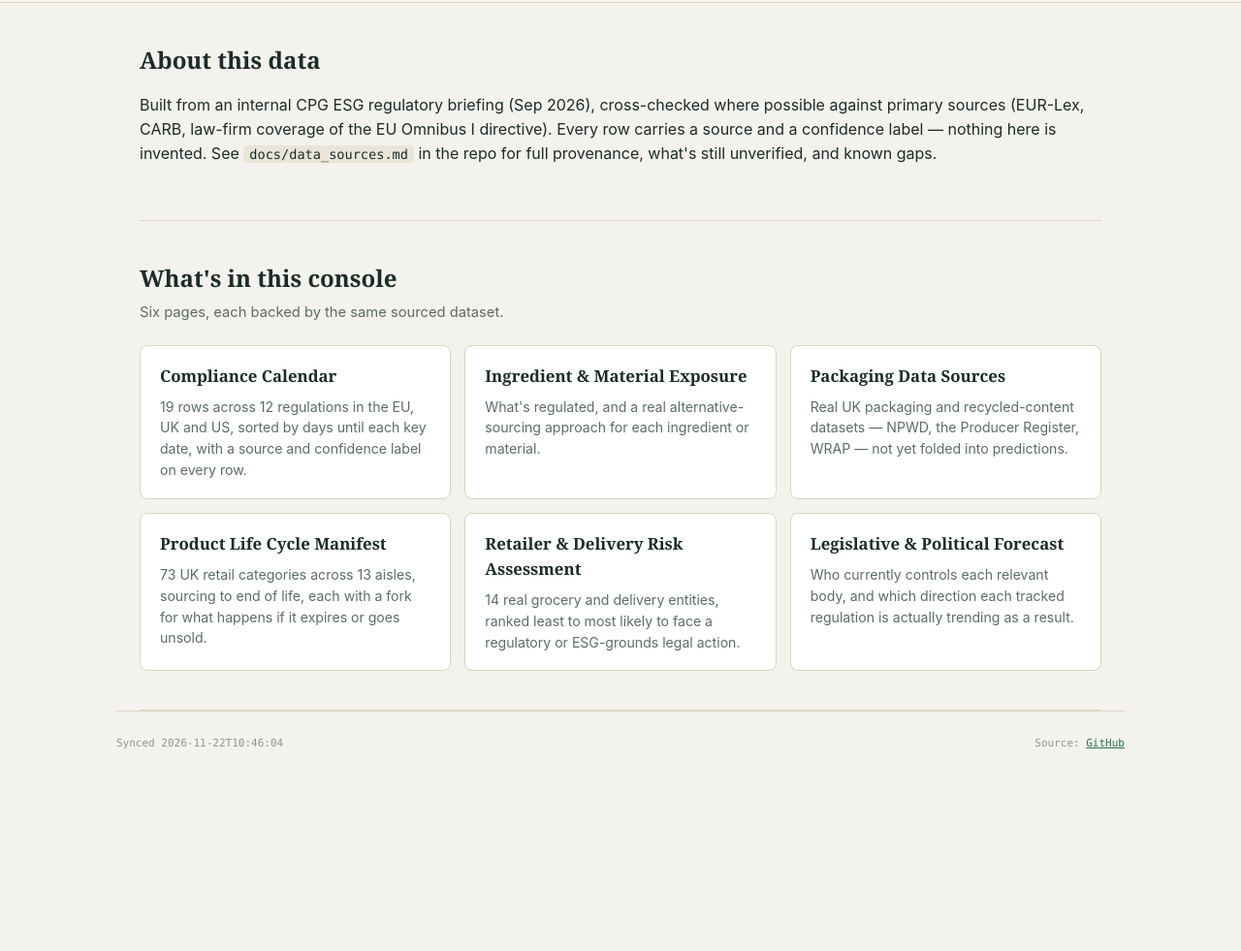
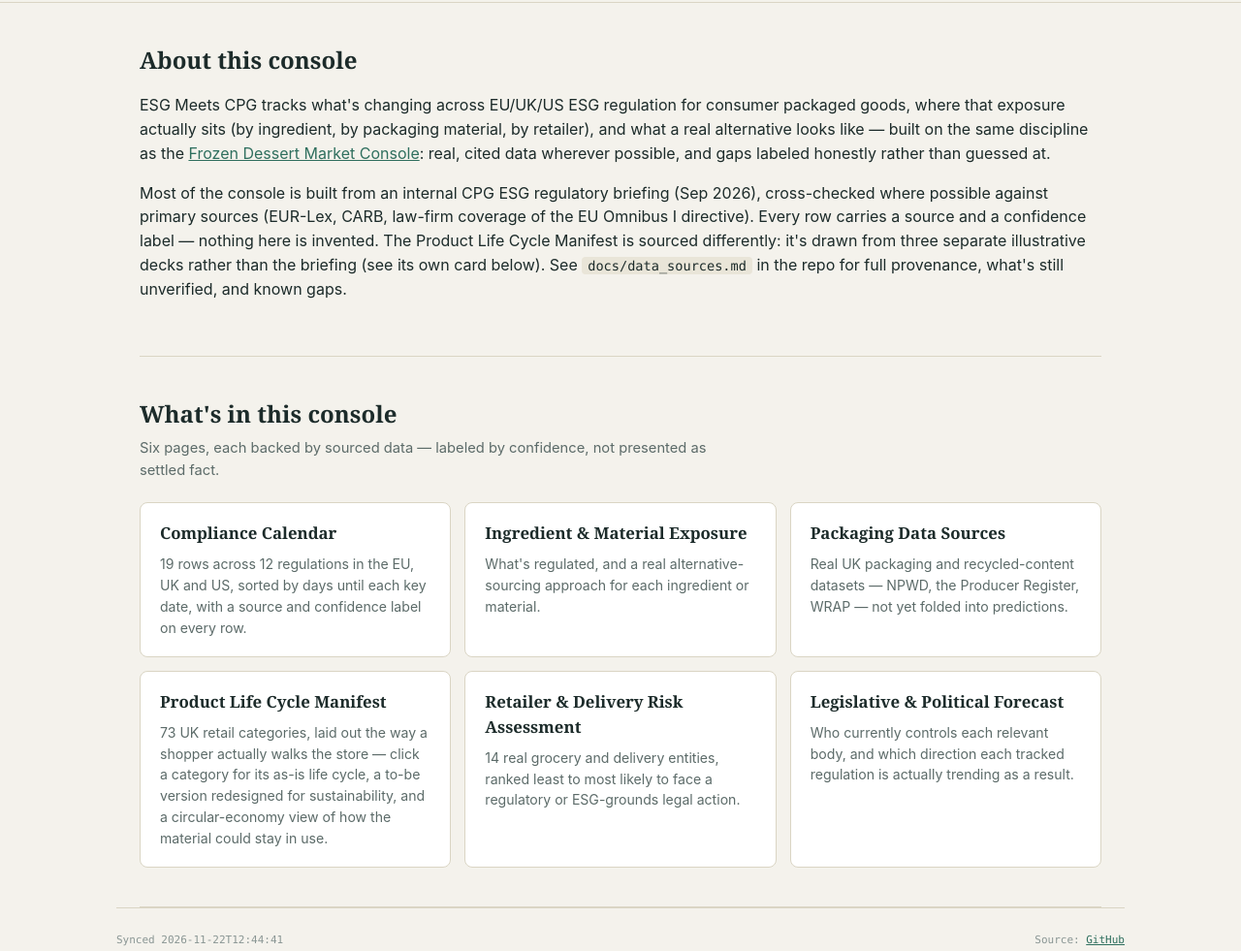
Before and after one commit to sheersh-star/ESG-meets-CPG, a plain HTML site: page index.html in a window 1280 px wide. Shown: the part 308-1289 px from the top of the page at 97% size. Before the commit the page ends 1131 px from the top, so only its background shows below. Drawn offline with Linux system fonts and the light colour scheme.

Commit message:
Proofread pass: fix stale copy, HTML escaping, and link casing
- About page rewritten: broader "About this console" overview (what
  it is, its discipline, where the Life Cycle Manifest's sourcing
  differs from the rest); fixed its stale card copy, which still
  described the old single as-is fork and didn't mention the to-be/
  circular-economy views added since.
- forecast.html: dropped "this sandbox"/"this session" language from
  user-facing copy — internal build-process framing that meant
  nothing to an actual visitor.
- Fixed unescaped "&" in three <title> tags and in lifecycle.html's
  Google Fonts link (both invalid HTML, though browsers tolerated it).
- Footer GitHub links across all 7 pages corrected from lowercase
  "esg-meets-cpg" to the repo's actual casing, "ESG-meets-CPG".
- README: fixed the Status section (still said "not yet deployed/
  hosted" despite being live on GitHub Pages for a while), the stale
  "two decks" reference in the lifecycle-manifest description (now
  three), and the stale "under 45KB" page-size claim (now ~23KB after
  the store-map/list merge).
- docs/product_lifecycle_methodology.md: rewrote the "loaded lazily"
  paragraph, which still described the old one-row-per-category
  accordion instead of the current single shared detail panel.
- Re-ran data_pipeline.py and the full lifecycle build; confirmed
  byte-for-byte reproducible against the committed fragments.

Co-Authored-By: Claude Sonnet 5 <noreply@anthropic.com>

```diff
--- a/data/processed/esg_console_data.json
+++ b/data/processed/esg_console_data.json
@@ -1,5 +1,5 @@
 {
-  "last_updated": "2026-11-22T10:46:04",
+  "last_updated": "2026-11-22T12:44:41",
   "regulatory_calendar": [
     {
       "regulation_id": "EUDR",
--- a/index.html
+++ b/index.html
@@ -4,7 +4,7 @@
 <meta charset="utf-8">
 <meta name="viewport" content="width=device-width, initial-scale=1">
 <title>About — ESG Meets CPG</title>
-<meta name="description" content="Data sources and provenance behind the ESG Meets CPG regulatory intelligence console.">
+<meta name="description" content="What this console is, how it's sourced, and what's in each of its six pages.">
 <link rel="stylesheet" href="styles.css">
 </head>
 <body>
@@ -34,13 +34,14 @@
   <section id="error-banner" class="error-banner hidden"></section>
 
   <section class="panel">
-    <h2>About this data</h2>
-    <p>Built from an internal CPG ESG regulatory briefing (Sep 2026), cross-checked where possible against primary sources (EUR-Lex, CARB, law-firm coverage of the EU Omnibus I directive). Every row carries a source and a confidence label — nothing here is invented. See <code>docs/data_sources.md</code> in the repo for full provenance, what's still unverified, and known gaps.</p>
+    <h2>About this console</h2>
+    <p>ESG Meets CPG tracks what's changing across EU/UK/US ESG regulation for consumer packaged goods, where that exposure actually sits (by ingredient, by packaging material, by retailer), and what a real alternative looks like — built on the same discipline as the <a href="https://github.com/sheersh-star/frozen_market_stage1" target="_blank" rel="noopener">Frozen Dessert Market Console</a>: real, cited data wherever possible, and gaps labeled honestly rather than guessed at.</p>
+    <p>Most of the console is built from an internal CPG ESG regulatory briefing (Sep 2026), cross-checked where possible against primary sources (EUR-Lex, CARB, law-firm coverage of the EU Omnibus I directive). Every row carries a source and a confidence label — nothing here is invented. The Product Life Cycle Manifest is sourced differently: it's drawn from three separate illustrative decks rather than the briefing (see its own card below). See <code>docs/data_sources.md</code> in the repo for full provenance, what's still unverified, and known gaps.</p>
   </section>
 
   <section class="panel">
     <h2>What's in this console</h2>
-    <p class="panel-sub">Six pages, each backed by the same sourced dataset.</p>
+    <p class="panel-sub">Six pages, each backed by sourced data — labeled by confidence, not presented as settled fact.</p>
     <div class="home-grid">
       <a class="home-card" href="calendar.html">
         <h3>Compliance Calendar</h3>
@@ -56,7 +57,7 @@
       </a>
       <a class="home-card" href="lifecycle.html">
         <h3>Product Life Cycle Manifest</h3>
-        <p>73 UK retail categories across 13 aisles, sourcing to end of life, each with a fork for what happens if it expires or goes unsold.</p>
+        <p>73 UK retail categories, laid out the way a shopper actually walks the store — click a category for its as-is life cycle, a to-be version redesigned for sustainability, and a circular-economy view of how the material could stay in use.</p>
       </a>
       <a class="home-card" href="risk.html">
         <h3>Retailer &amp; Delivery Risk Assessment</h3>
@@ -73,7 +74,7 @@
 
 <footer class="site-footer wrap">
   <span id="sync-time"></span>
-  <span>Source: <a href="https://github.com/sheersh-star/esg-meets-cpg" target="_blank" rel="noopener">GitHub</a></span>
+  <span>Source: <a href="https://github.com/sheersh-star/ESG-meets-CPG" target="_blank" rel="noopener">GitHub</a></span>
 </footer>
 
 <script src="app.js"></script>
```
Also changed, not shown: calendar.html (+1 -1 lines), forecast.html (+3 -3 lines), ingredients.html (+2 -2 lines), lifecycle.html (+1 -1 lines), packaging.html (+1 -1 lines), risk.html (+2 -2 lines), 2 other files.
